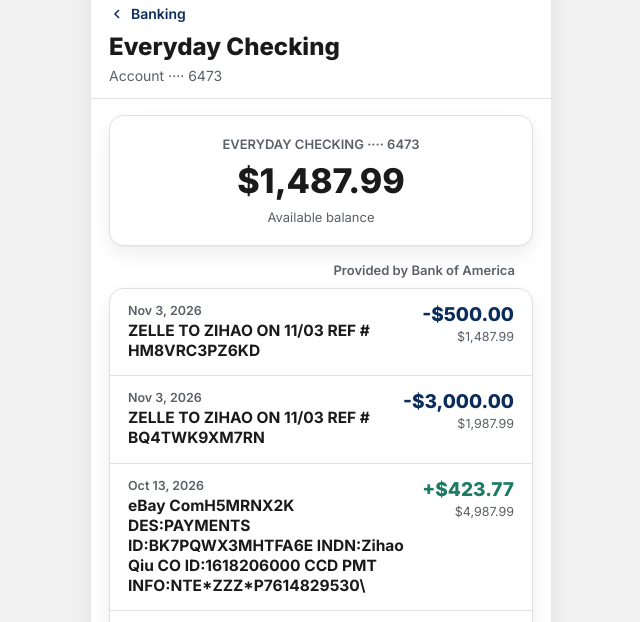
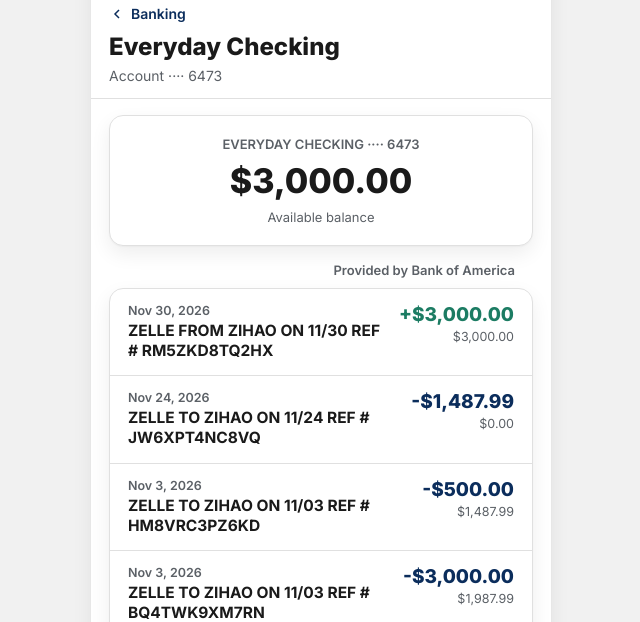
Before and after one commit to bank-boa/myaccounts, a plain HTML site: page account-detail.html in a window 1280 px wide. Shown: the part 116-738 px from the top of the page, without its empty margins (319-959 px from the left). Drawn offline with Linux system fonts and the light colour scheme.

Commit message:
Update account balances and transaction details in account-detail.html and index.html

```diff
--- a/account-detail.html
+++ b/account-detail.html
@@ -44,13 +44,21 @@
   <div class="content">
     <div class="info-card reveal" style="text-align:center;">
       <div style="font-size:13px; color:var(--gray); font-weight:600;">EVERYDAY CHECKING ···· 6473</div>
-      <div style="font-size:34px; font-weight:800; margin:8px 0;">$1,487.99</div>
+      <div style="font-size:34px; font-weight:800; margin:8px 0;">$3,000.00</div>
       <div style="font-size:13px; color:var(--gray);">Available balance</div>
     </div>
 
     <div class="attribution">Provided by Bank of America</div>
 
     <div class="list-card reveal" id="txn-list">
+      <div class="txn-row" data-page="1">
+        <div><div class="txn-meta">Nov 30, 2026</div><div class="txn-name">ZELLE FROM ZIHAO ON 11/30 REF # RM5ZKD8TQ2HX</div></div>
+        <div><div class="txn-amount credit">+$3,000.00</div><div class="txn-balance">$3,000.00</div></div>
+      </div>
+      <div class="txn-row" data-page="1">
+        <div><div class="txn-meta">Nov 24, 2026</div><div class="txn-name">ZELLE TO ZIHAO ON 11/24 REF # JW6XPT4NC8VQ</div></div>
+        <div><div class="txn-amount debit">-$1,487.99</div><div class="txn-balance">$0.00</div></div>
+      </div>
       <div class="txn-row" data-page="1">
         <div><div class="txn-meta">Nov 3, 2026</div><div class="txn-name">ZELLE TO ZIHAO ON 11/03 REF # HM8VRC3PZ6KD</div></div>
         <div><div class="txn-amount debit">-$500.00</div><div class="txn-balance">$1,487.99</div></div>
```
Also changed, not shown: index.html (+3 -3 lines), invest.html (+1 -1 lines), pay-transfer.html (+1 -1 lines).
